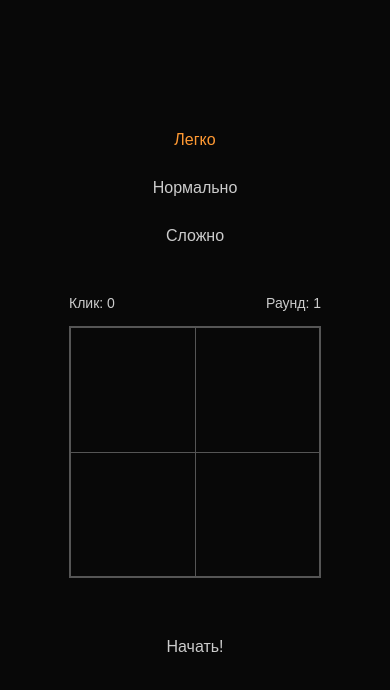
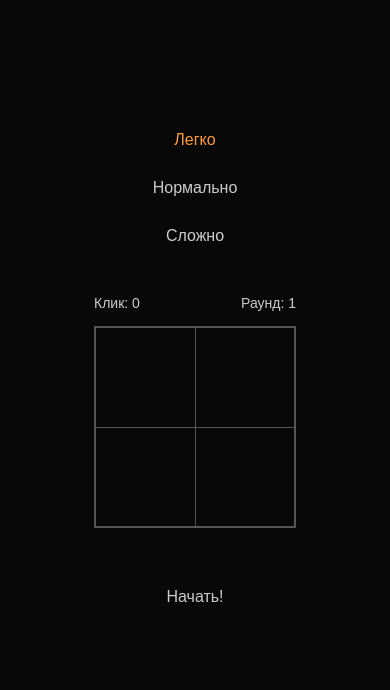
Before and after one commit to Vizereth/T-Medods-Game, a Vue app: page / in a window 390 px wide. Shown: the top 690 px of the page. Built offline with nearby package versions, Linux system fonts and the light colour scheme.

Commit message:
fixed square size on mobile

```diff
--- a/src/components/SimonGame.vue
+++ b/src/components/SimonGame.vue
@@ -334,6 +334,11 @@ $device-mobile-small: 480px; // Phone S
     &:hover {
       background-color: $color-2;
     }
+
+    @include maxMobileSmall {
+        width: $squareSize * 4/5;
+        height: $squareSize * 4/5;
+    }
   }
 }
 
```
